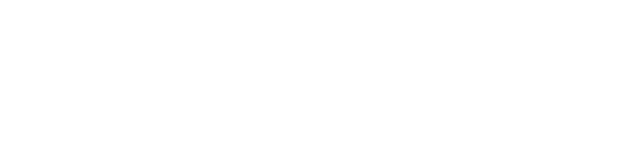
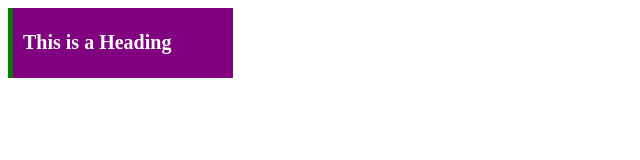
Before and after one commit to acciojob/all-styles-text-Code-with-sudoku, a website: page main.html in a window 1280 px wide. Shown: the whole page, without its empty margins (0-640 px from the left). Drawn offline with Linux system fonts and the light colour scheme.

Commit message:
created a submission

```diff
--- a/main.html
+++ b/main.html
@@ -1,16 +1,16 @@
 <!DOCTYPE html>
-
 <html>
-
 <head>
 	<link rel="stylesheet" href="styles.css">
 </head>
-
 <body>
+	<div class="main">
+		<h1 id="heading">
+			<h1 id="heading">This is a Heading</h1>
+		</h1>
+	</div>
 	<!-- the entire body must be written by student -->
     <script type="text/javascript" src="./script.js">
 </script>
-
 </body>
-
 </html>
--- a/styles.css
+++ b/styles.css
@@ -1,2 +1,12 @@
 
 /* Your CSS Code here. */
+.main{
+    border-left: 5px solid green;
+    background-color: purple;
+    width: 200px;
+    padding: 10px;
+    color: white;
+}
+#heading{
+	font-size: 20px;
+}
```
